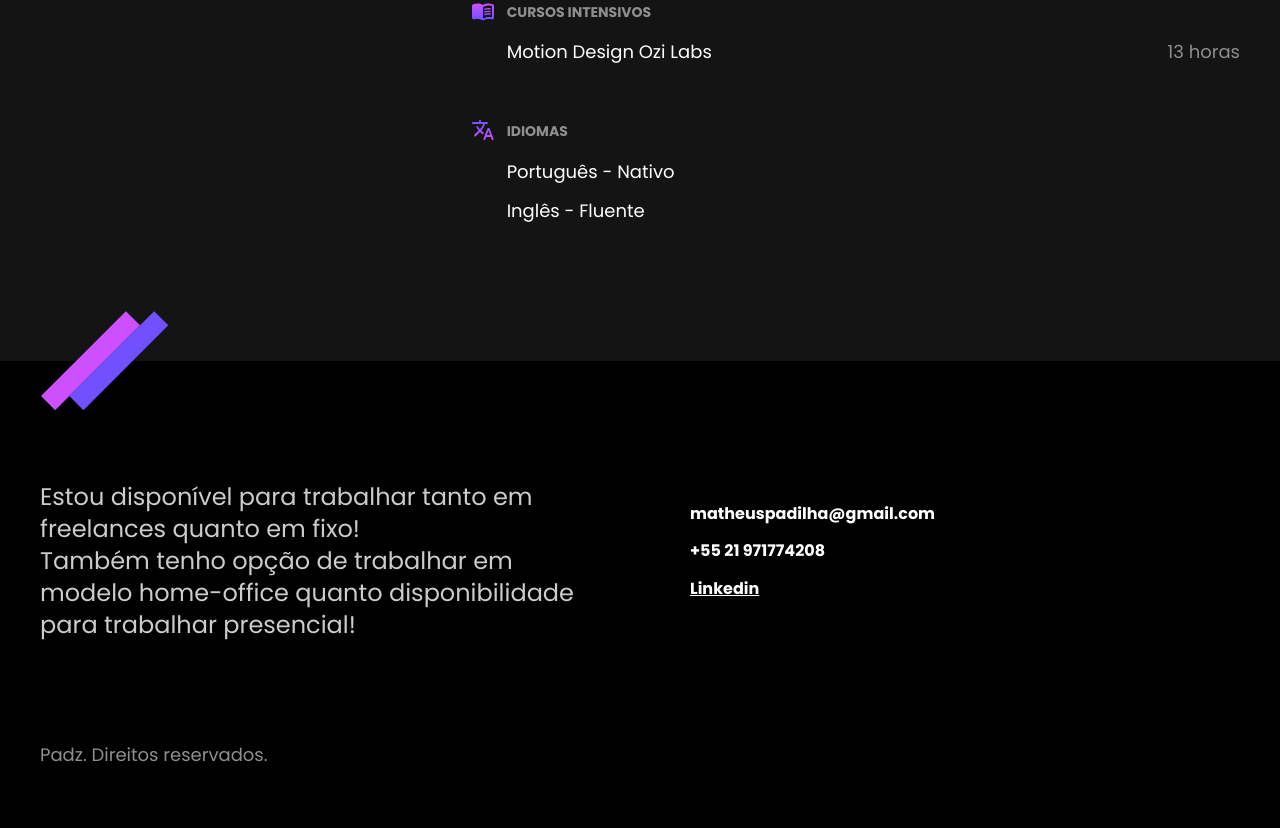
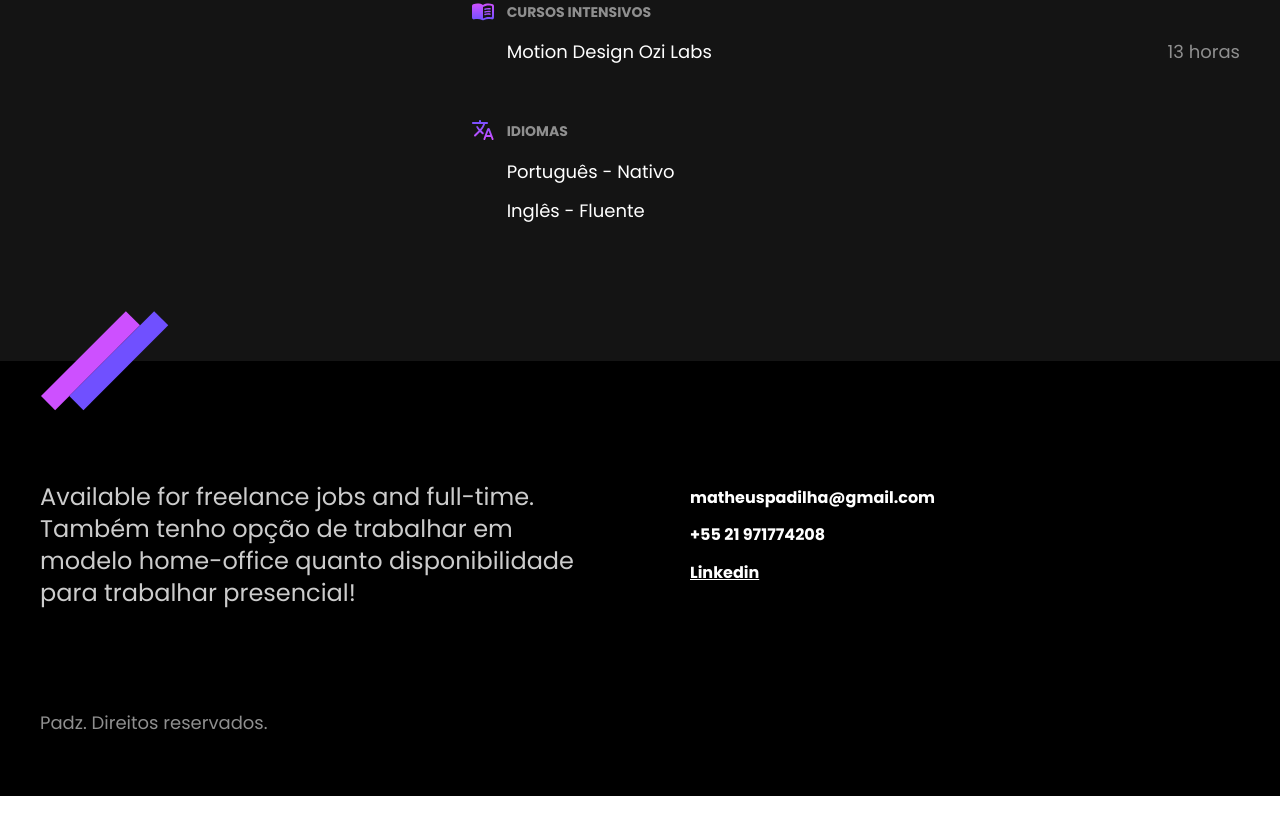
Before and after one commit to matheuspadz/matheuspadz.github.io, a plain HTML site: page index.html in a window 1280 px wide. Shown: the part 1825-2653 px from the top of the page. After the commit the page ends 2621 px from the top, so only its background shows below. Drawn offline with Linux system fonts and the light colour scheme.

Commit message:
teste-v2

```diff
--- a/index.html
+++ b/index.html
@@ -133,7 +133,7 @@
 
   <footer class="footer" id="contato">
     <div class="footer-container">
-      <p class="footer-texto">Estou disponível para trabalhar tanto em freelances quanto em fixo! <br>Também tenho opção de trabalhar em modelo home-office quanto disponibilidade para trabalhar presencial!</p>
+      <p class="footer-texto">Available for freelance jobs and full-time. <br>Também tenho opção de trabalhar em modelo home-office quanto disponibilidade para trabalhar presencial!</p>
       <ul class="footer-contato">
         <li>
           matheuspadilha@gmail.com
```
